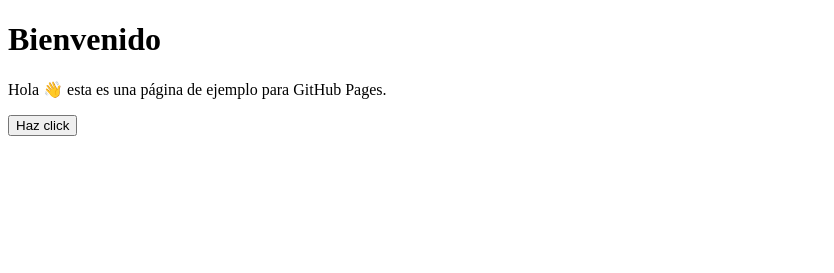
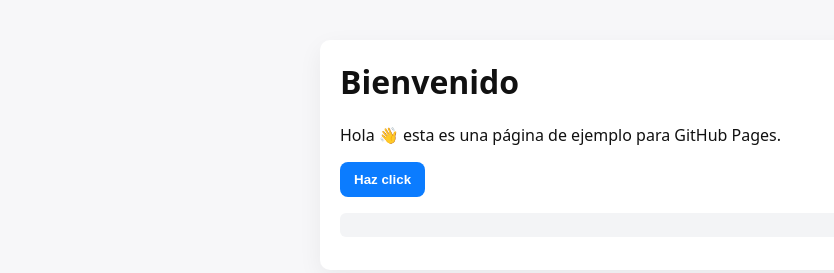
Before and after one commit to cmedawk/cmedawk.github.io, a plain HTML site: page docs/index.html in a window 1280 px wide. Shown: the whole page, without its empty margins (0-834 px from the left). Drawn offline with Linux system fonts and the light colour scheme.

Commit message:
ruta de css modificada en HTML

```diff
--- a/docs/index.html
+++ b/docs/index.html
@@ -4,7 +4,7 @@
   <meta charset="utf-8">
   <meta name="viewport" content="width=device-width,initial-scale=1">
   <title>Página de ejemplo</title>
-  <link rel="stylesheet" href="styles.css">
+  <link rel="stylesheet" href="./assets/style.css">
 </head>
 <body>
   <div class="card">
```
